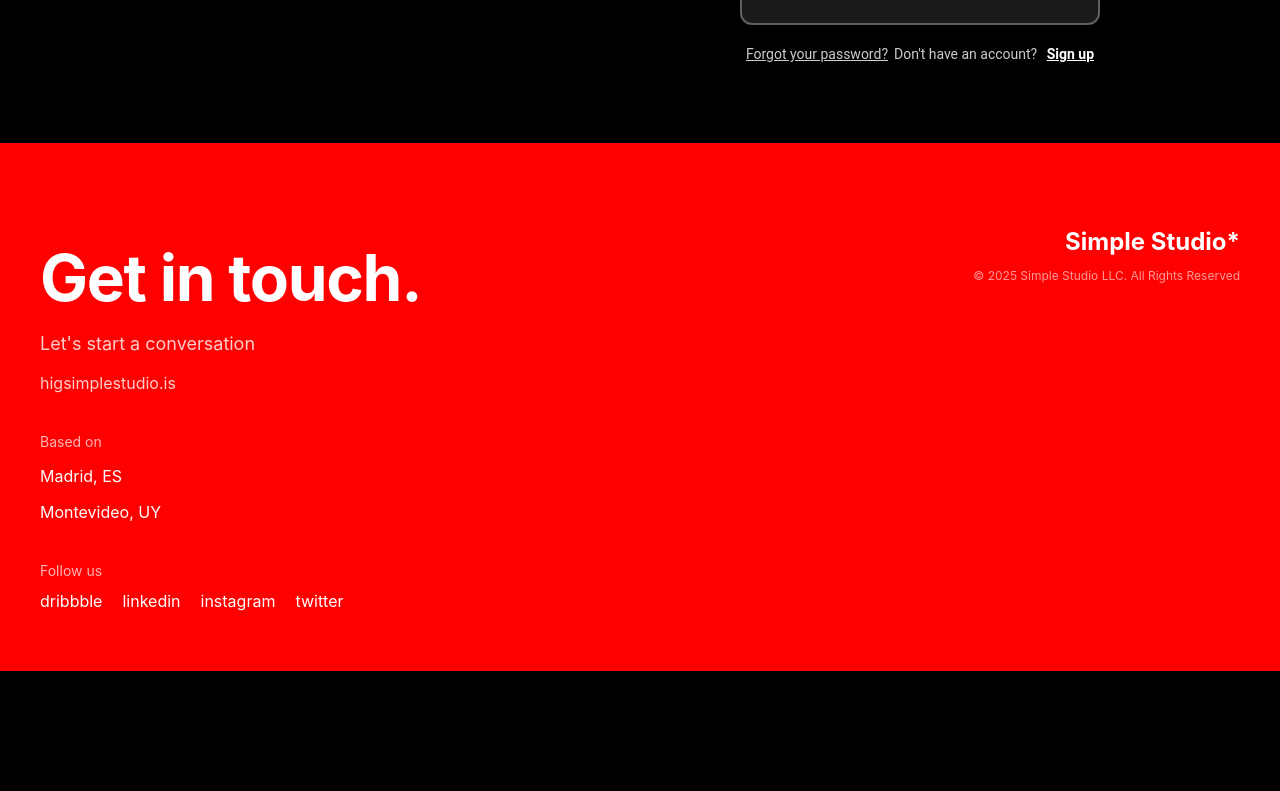
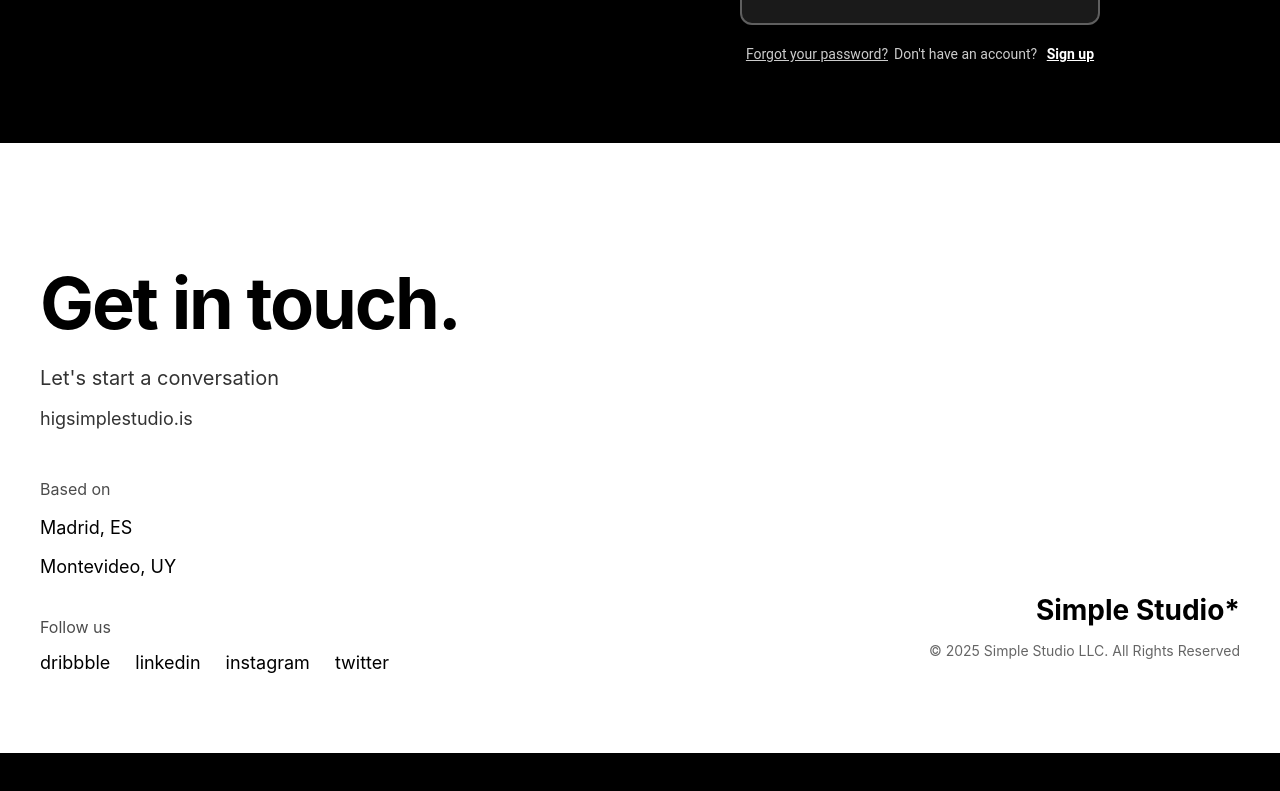
Before and after one commit to vinividivicilala/lolo, a Next.js app in the folder faq/: page /signin in a window 1280 px wide. Shown: the part 758-1549 px from the top of the page. Before the commit the page ends 1469 px from the top, so only its background shows below. Built offline with nearby package versions, Linux system fonts and the light colour scheme.

Commit message:
Update page.tsx

```diff
--- a/faq/app/signin/page.tsx
+++ b/faq/app/signin/page.tsx
@@ -33,7 +33,7 @@ export default function SignInPage({ onClose, onSwitchToSignUp, onSwitchToForgot
           display: 'flex',
           alignItems: 'flex-start',
           gap: '60px',
-          marginBottom: '80px', // Space untuk card di bawah
+          marginBottom: '80px',
         }}
       >
         {/* Foto Portrait */}
@@ -391,89 +391,88 @@ export default function SignInPage({ onClose, onSwitchToSignUp, onSwitchToForgot
         </div>
       </div>
 
-      {/* Card Footer seperti di foto - VERTICAL LAYOUT */}
+      {/* Card Footer seperti di foto - WHITE BACKGROUND */}
       <div
         style={{
           width: '100%',
           maxWidth: '1200px',
-          backgroundColor: 'red',
-          color: '#ffffff',
-          padding: '60px 40px',
-          borderRadius: '0px', // No border radius seperti di foto
+          backgroundColor: '#ffffff', // Background putih
+          color: '#000000', // Text hitam
+          padding: '80px 60px', // Padding lebih besar
           display: 'flex',
           justifyContent: 'space-between',
           alignItems: 'flex-start',
-          gap: '40px',
+          gap: '60px',
+          fontFamily: "'Inter', sans-serif",
         }}
       >
-        {/* Left Column - Main Content */}
-        <div style={{ flex: '2' }}>
+        {/* Left Section - Main Content */}
+        <div style={{ flex: '1' }}>
           <h1
             style={{
-              fontSize: '64px', // Lebih besar seperti di foto
+              fontSize: '72px', // Font sangat besar
               fontWeight: 'bold',
-              lineHeight: '1',
-              marginBottom: '20px',
-              letterSpacing: '-0.02em',
+              lineHeight: '0.9',
+              marginBottom: '30px',
+              letterSpacing: '-0.03em',
             }}
           >
             Get in touch.
           </h1>
+
+          <div style={{ marginBottom: '50px' }}>
             <p
               style={{
-              fontSize: '18px',
+                fontSize: '20px',
+                marginBottom: '8px',
                 opacity: '0.8',
-              marginBottom: '10px',
-              lineHeight: '1.5',
               }}
             >
               Let's start a conversation
             </p>
             <p
               style={{
-              fontSize: '16px',
+                fontSize: '18px',
                 opacity: '0.8',
-              marginBottom: '40px',
               }}
             >
               higsimplestudio.is
             </p>
+          </div>
 
-          {/* Location */}
           <div style={{ marginBottom: '40px' }}>
             <p
               style={{
-                fontSize: '14px',
+                fontSize: '16px',
                 opacity: '0.7',
-                marginBottom: '8px',
+                marginBottom: '12px',
               }}
             >
               Based on
             </p>
             <p
               style={{
-                fontSize: '16px',
-                marginBottom: '4px',
+                fontSize: '18px',
+                marginBottom: '6px',
               }}
             >
               Madrid, ES
             </p>
             <p
               style={{
-                fontSize: '16px',
+                fontSize: '18px',
               }}
             >
               Montevideo, UY
             </p>
           </div>
 
-          {/* Social Links */}
           <div>
             <p
               style={{
-                fontSize: '14px',
+                fontSize: '16px',
                 opacity: '0.7',
-                marginBottom: '12px',
+                marginBottom: '15px',
               }}
             >
               Follow us
@@ -481,14 +480,14 @@ export default function SignInPage({ onClose, onSwitchToSignUp, onSwitchToForgot
             <div
               style={{
                 display: 'flex',
-                gap: '20px',
+                gap: '25px',
               }}
             >
               {['dribbble', 'linkedin', 'instagram', 'twitter'].map((platform) => (
                 <span
                   key={platform}
                   style={{
-                    fontSize: '16px',
+                    fontSize: '18px',
                     cursor: 'pointer',
                     transition: 'opacity 0.3s ease',
                   }}
@@ -506,20 +505,23 @@ export default function SignInPage({ onClose, onSwitchToSignUp, onSwitchToForgot
           </div>
         </div>
 
-        {/* Right Column - Studio Info */}
-        <div style={{ flex: '1', textAlign: 'right' }}>
+        {/* Right Section - Studio Info */}
+        <div style={{
+          textAlign: 'right',
+          alignSelf: 'flex-end', // Posisi di bagian bawah
+        }}>
           <p
             style={{
-              fontSize: '24px',
+              fontSize: '28px',
               fontWeight: 'bold',
-              marginBottom: '10px',
+              marginBottom: '15px',
             }}
           >
             Simple Studio*
           </p>
           <p
             style={{
-              fontSize: '12px',
+              fontSize: '14px',
               opacity: '0.6',
             }}
           >
```
Lines whose indentation alone changed are shown as unchanged.
